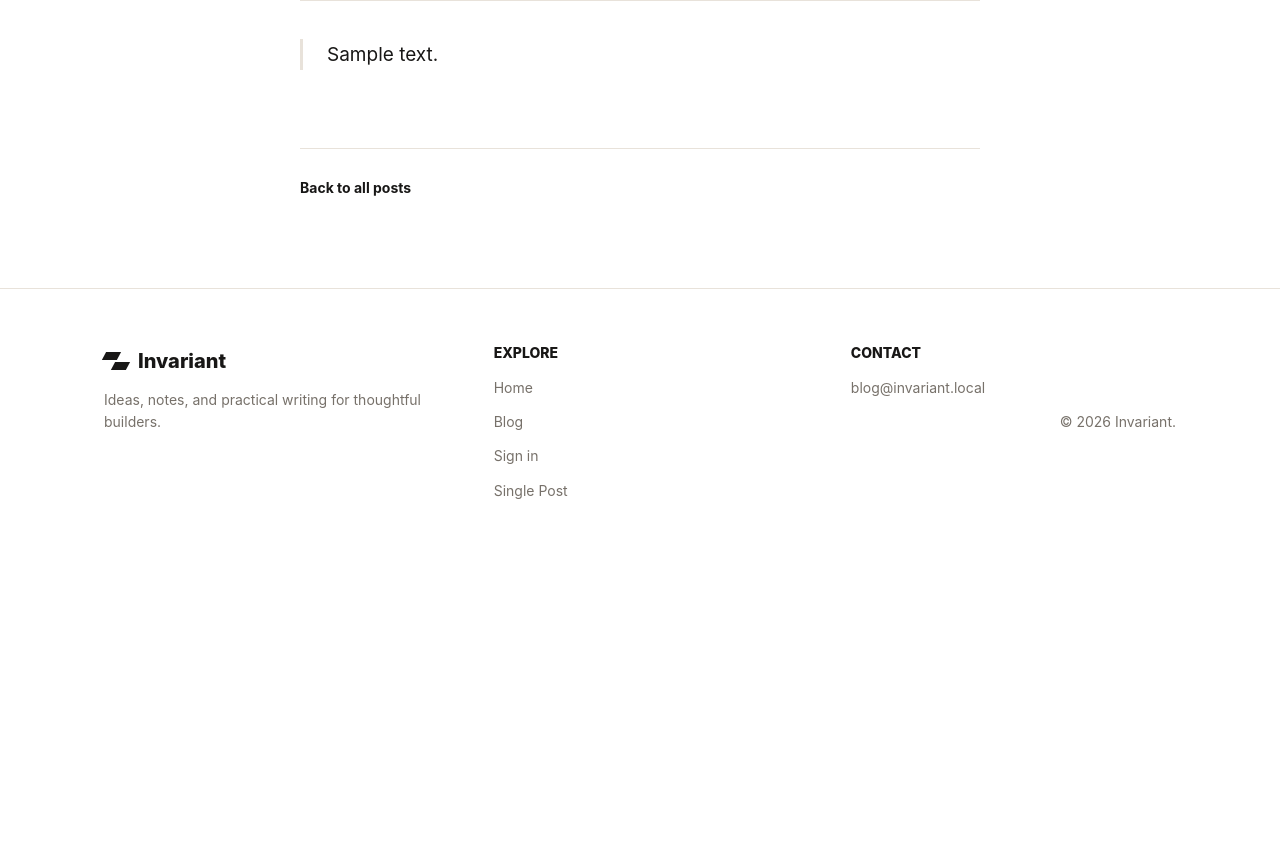
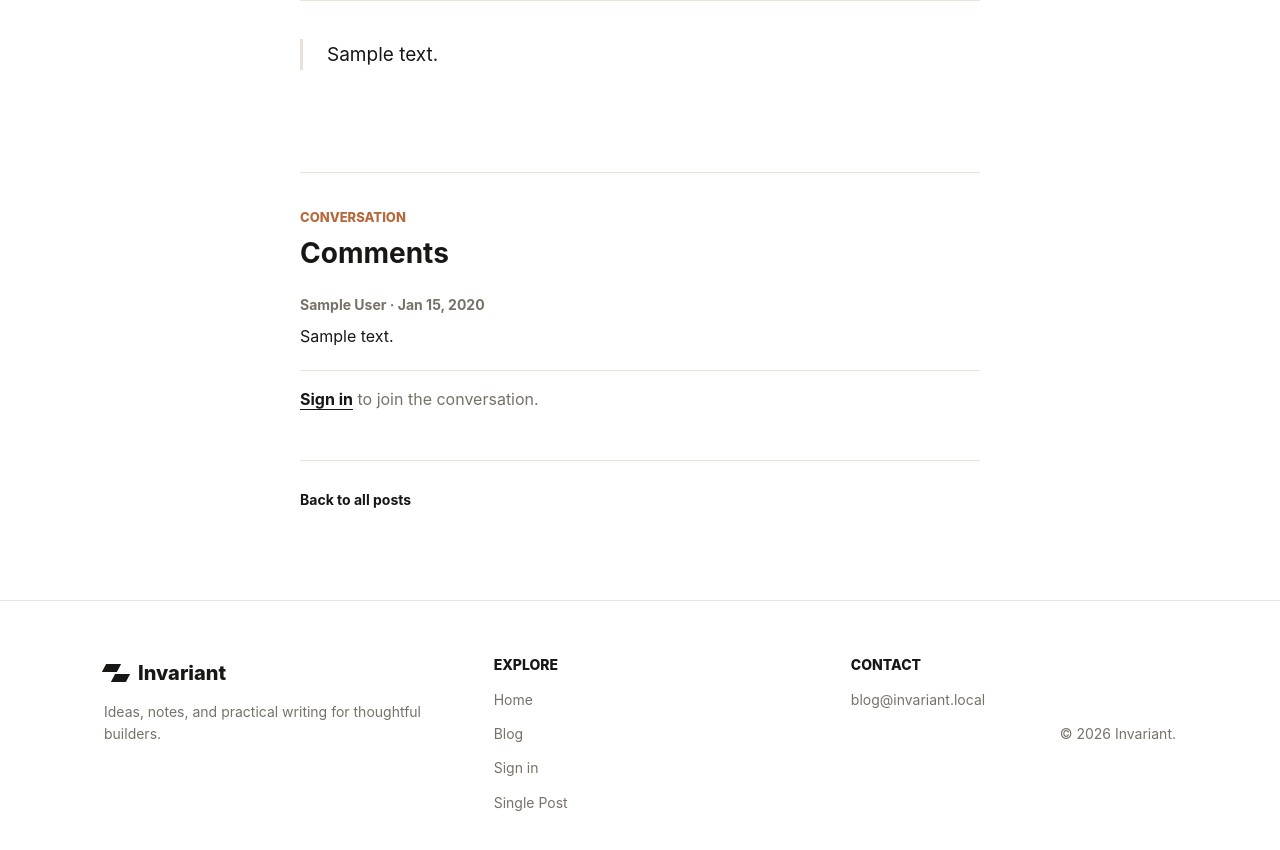
Before and after one commit to ragbendra/Invariant, a FastAPI app: a page that uses app/templates/post_detail.html in a window 1280 px wide. Shown: the part 719-1569 px from the top of the page. Before the commit the page ends 1218 px from the top, so only its background shows below. Run offline with FastAPI, Linux system fonts and the light colour scheme; tables that the repository leaves empty hold one stand-in row (values such as "Sample post").

Commit message:
feat: Add authenticated user comments with moderation state

```diff
--- a/app/models/comment.py
+++ b/app/models/comment.py
@@ -6,6 +6,7 @@ from app.database import Base
 
 if TYPE_CHECKING:
     from app.models.post import Post
+    from app.models.user import User
 
 
 class Comment(Base):
@@ -13,9 +14,13 @@ class Comment(Base):
 
     id: Mapped[int] = mapped_column(primary_key=True)
     post_id: Mapped[int] = mapped_column(ForeignKey("posts.id", ondelete="CASCADE"))
+    user_id: Mapped[int | None] = mapped_column(
+        ForeignKey("users.id", ondelete="SET NULL"), nullable=True
+    )
     body: Mapped[str] = mapped_column(Text)
     author_name: Mapped[str] = mapped_column(String(100))
     created_at: Mapped[datetime] = mapped_column(default=datetime.utcnow, server_default=func.now())
     approved: Mapped[bool] = mapped_column(default=False)
 
     post: Mapped["Post"] = relationship(back_populates="comments")
+    user: Mapped["User | None"] = relationship(back_populates="comments")
--- a/app/models/user.py
+++ b/app/models/user.py
@@ -5,6 +5,7 @@ from app.database import Base
 
 if TYPE_CHECKING:
     from app.models.post import Post
+    from app.models.comment import Comment
 
 
 class User(Base):
@@ -16,3 +17,4 @@ class User(Base):
     hashed_password: Mapped[str] = mapped_column(String(255))
 
     posts: Mapped[list["Post"]] = relationship(back_populates="author")
+    comments: Mapped[list["Comment"]] = relationship(back_populates="user")
--- a/app/static/css/style.css
+++ b/app/static/css/style.css
@@ -498,6 +498,92 @@ h2 {
   font-weight: 700;
 }
 
+.comments {
+  margin-top: 72px;
+  padding-top: 34px;
+  border-top: 1px solid var(--color-border);
+}
+
+.comments__header {
+  margin-bottom: 24px;
+}
+
+.comments__header h2 {
+  font-size: 28px;
+}
+
+.comments__list {
+  display: grid;
+  gap: 20px;
+}
+
+.comment {
+  padding-bottom: 20px;
+  border-bottom: 1px solid var(--color-border);
+}
+
+.comment p {
+  margin: 0;
+}
+
+.comment__meta {
+  margin-bottom: 8px !important;
+  color: var(--color-muted);
+  font-size: 14px;
+  font-weight: 700;
+}
+
+.comments__empty,
+.comments__sign-in {
+  color: var(--color-muted);
+}
+
+.comments__sign-in a {
+  color: var(--color-primary);
+  font-weight: 700;
+  text-decoration: underline;
+  text-underline-offset: 4px;
+}
+
+.comment-form {
+  display: grid;
+  gap: 10px;
+  margin-top: 30px;
+  padding: 24px;
+  background: var(--color-surface);
+  border: 1px solid var(--color-border);
+}
+
+.comment-form label {
+  font-weight: 700;
+}
+
+.comment-form textarea {
+  width: 100%;
+  resize: vertical;
+  padding: 10px 12px;
+  border: 1px solid var(--color-border);
+  background: var(--color-bg);
+  color: var(--color-text);
+  font: inherit;
+}
+
+.comment-form button {
+  width: fit-content;
+  min-height: 44px;
+  padding: 10px 16px;
+  border: 0;
+  background: var(--color-primary);
+  color: var(--color-bg);
+  font: inherit;
+  font-weight: 700;
+  cursor: pointer;
+}
+
+.comment-form button:hover {
+  background: var(--color-accent);
+}
+
 .site-footer {
   background: var(--color-bg);
   border-top: 1px solid var(--color-border);
--- a/app/templates/post_detail.html
+++ b/app/templates/post_detail.html
@@ -22,6 +22,37 @@
         </div>
     </section>
 
+    <section class="comments" id="comments" aria-labelledby="comments-title">
+        <div class="comments__header">
+            <p class="eyebrow">Conversation</p>
+            <h2 id="comments-title">Comments</h2>
+        </div>
+
+        {% if comments %}
+            <div class="comments__list">
+                {% for comment in comments %}
+                    <article class="comment">
+                        <p class="comment__meta">{{ comment.author_name }} · {{ comment.created_at.strftime('%b %d, %Y') }}</p>
+                        <p>{{ comment.body }}</p>
+                    </article>
+                {% endfor %}
+            </div>
+        {% else %}
+            <p class="comments__empty">No approved comments yet.</p>
+        {% endif %}
+
+        {% if current_user %}
+            <form class="comment-form" method="post" action="/posts/{{ post.slug }}/comments">
+                <input type="hidden" name="csrf_token" value="{{ csrf_token }}">
+                <label for="comment-body">Add a comment</label>
+                <textarea id="comment-body" name="body" rows="4" required></textarea>
+                <button type="submit">Submit comment</button>
+            </form>
+        {% else %}
+            <p class="comments__sign-in"><a href="/login">Sign in</a> to join the conversation.</p>
+        {% endif %}
+    </section>
+
     <nav class="article-nav" aria-label="Article navigation">
         <a href="/">Back to all posts</a>
     </nav>
```
Also changed, not shown: alembic/versions/b1c8e2a4f6d1_add_user_id_to_comments.py (added, +32 -0 lines), app/auth.py (+15 -0 lines), app/routers/posts.py (+70 -2 lines), docs/frontend-build-notes.md (+6 -3 lines).
